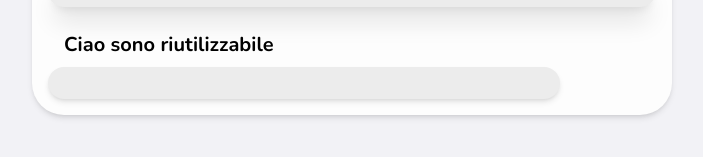
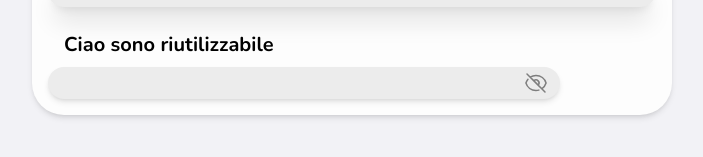
Before and after one commit to MicheleFamoso/d-haccp-v2, a React (Vite) app: page /sandbox in a window 1280 px wide. Shown: the part 273-430 px from the top of the page, without its empty margins (288-991 px from the left). Built offline with nearby package versions, Linux system fonts and the light colour scheme.

Commit message:
Replace ImputText with Input component and add password support
Deleted the ImputText component and introduced a new Input component with password visibility toggle. Updated FormField and Sandbox to use the new Input component and support the 'type' prop, enabling password fields.

```diff
--- a/src/component/Sandbox.jsx
+++ b/src/component/Sandbox.jsx
@@ -25,6 +25,7 @@ const Sandbox = () => {
          <div className="mt-6" >
                <FormField
                text={"Ciao sono riutilizzabile"}
+               type={"password"}
                />
          </div>
 
--- a/src/component/atoms/ImputText.jsx
+++ /dev/null
@@ -1,13 +0,0 @@
-const ImputText =({id,value,onChange})=>{
-    return (
-         <input type="text"
-               id={id}
-               className="bg-btn-light font-p dark:text-text-secondary-dark text-text-secondary-light dark:bg-btn-dark md:w-lg w-3xs py-1 px-3 rounded-4xl shadow-md focus:outline-2  focus:outline-btn-light dark:focus:outline-btn-dark "
-               value={value}
-               onChange={onChange}
-
-
-               />
-    )
-}
-export default ImputText
--- /dev/null
+++ b/src/component/atoms/Input.jsx
@@ -0,0 +1,32 @@
+import { useState } from "react"
+import { EyeIcon,EyeSlashIcon } from "@heroicons/react/24/outline"
+
+const Input =({id,value,onChange,type="text"})=>{
+      const [showPassword, setShowPassword] = useState(false);
+       const isPassword = type === "password";
+  const inputType = isPassword && showPassword ? "text" : type;
+
+    return (
+        <div className="relative w-fit">
+             <input type={inputType}
+               id={id}
+               className="bg-btn-light font-p dark:text-text-secondary-dark text-text-secondary-light dark:bg-btn-dark md:w-lg w-3xs py-1 px-3 rounded-4xl shadow-md focus:outline-2  focus:outline-btn-light dark:focus:outline-btn-dark "
+               value={value}
+               onChange={onChange}
+
+
+               />
+               {isPassword && (
+                <button
+                type="button"
+                onClick={() => setShowPassword(!showPassword)}
+                className="absolute right-3 top-1"
+                >
+                   {showPassword? <EyeIcon className="size-6  dark:text-text-secondary-dark  text-text-secondary-light"/>:<EyeSlashIcon className="size-6  dark:text-text-secondary-dark  text-text-secondary-light"/>}
+                </button>
+               )}
+        </div>
+
+    )
+}
+export default Input
--- a/src/component/molecules/FormField.jsx
+++ b/src/component/molecules/FormField.jsx
@@ -1,17 +1,18 @@
-import ImputText from "../atoms/ImputText"
+import Input from "../atoms/Input"
 import Label from "../atoms/Label"
 
-const FormField = ({id,value,onChange,text})=>{
+const FormField = ({id,value,onChange,text, type = "text"})=>{
     return(
         <div className="flex flex-col gap-2">
             <Label
             htmlFor={id}
                text={text}
             />
-            <ImputText
+            <Input
              value={value}
                onChange={onChange}
                  id={id}
+                 type = {type}
             />
         </div>
     )
```
